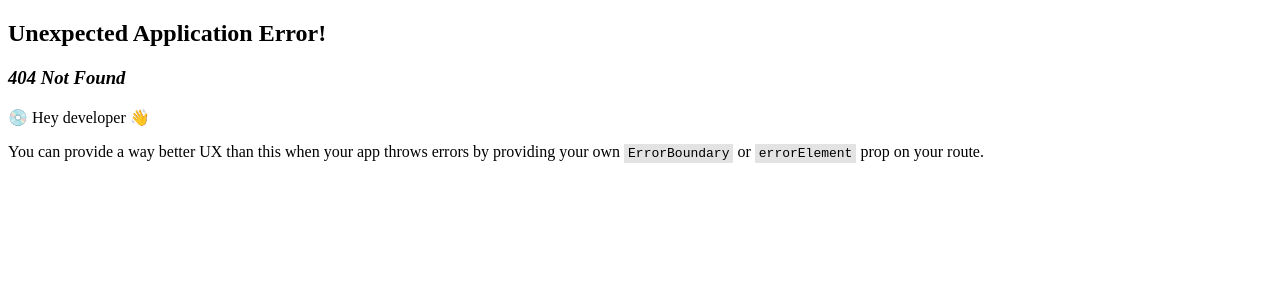
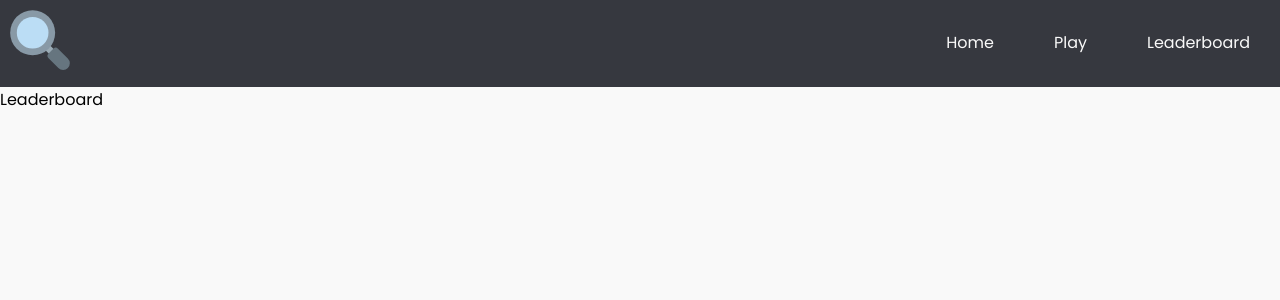
Before and after one commit to chadjcampbell/scavenger, a React (Vite) app: page /leaderboard in a window 1280 px wide. Before the commit this address had no page. Shown: the top 300 px of the page. Built offline with nearby package versions, Linux system fonts and the light colour scheme.

Commit message:
build Navbar and style

```diff
--- /dev/null
+++ b/src/components/Navbar.tsx
@@ -0,0 +1,51 @@
+import { useRef } from "react";
+import { Link } from "react-router-dom";
+
+const Navbar = () => {
+  const menuRef = useRef<HTMLInputElement | null>(null);
+
+  const closeMenu = () => {
+    const menu = menuRef.current as HTMLInputElement;
+    menu && (menu.checked = false);
+  };
+
+  return (
+    <header className="header">
+      <Link to={`/`} className="logo">
+        <img src="./magnifyingGlass.svg" alt="logo" />
+      </Link>
+
+      <input
+        ref={menuRef}
+        className="side-menu"
+        type="checkbox"
+        id="side-menu"
+      />
+      <label className="hamb" htmlFor="side-menu">
+        <span className="hamb-line"></span>
+      </label>
+
+      <nav className="nav">
+        <ul className="menu">
+          <li>
+            <Link onClick={closeMenu} to={`/home`}>
+              Home
+            </Link>
+          </li>
+          <li>
+            <Link onClick={closeMenu} to={`/play`}>
+              Play
+            </Link>
+          </li>
+          <li>
+            <Link onClick={closeMenu} to={`/leaderboard`}>
+              Leaderboard
+            </Link>
+          </li>
+        </ul>
+      </nav>
+    </header>
+  );
+};
+
+export default Navbar;
--- a/src/index.css
+++ b/src/index.css
@@ -0,0 +1,133 @@
+@import url("https://fonts.googleapis.com/css2?family=Poppins:wght@400;700&display=swap"); /* import font */
+
+:root {
+  --white: #f9f9f9;
+  --black: #36383f;
+  --gray: #85888c;
+} /* variables*/
+
+/* Reset */
+* {
+  margin: 0;
+  padding: 0;
+  box-sizing: border-box;
+}
+body {
+  background-color: var(--white);
+  font-family: "Poppins", sans-serif;
+}
+a {
+  text-decoration: none;
+}
+ul {
+  list-style: none;
+}
+
+/* Header */
+.header {
+  background-color: var(--black);
+  box-shadow: 1px 1px 5px 0px var(--grey);
+  position: sticky;
+  width: 100%;
+}
+/* Logo */
+.logo img {
+  display: inline-block;
+  color: var(--white);
+  height: 60px;
+  margin: 10px;
+}
+
+/* Nav menu */
+.nav {
+  width: 100%;
+  height: 100%;
+  position: fixed;
+  background-color: var(--black);
+  overflow: hidden;
+}
+.menu a {
+  display: block;
+  padding: 30px;
+  color: var(--white);
+}
+.menu a:hover {
+  background-color: var(--gray);
+}
+.nav {
+  max-height: 0;
+  transition: max-height 0.5s ease-out;
+}
+/* Menu Icon */
+.hamb {
+  cursor: pointer;
+  float: right;
+  padding: 40px 20px;
+} /* Style label tag */
+
+.hamb-line {
+  background: var(--white);
+  display: block;
+  height: 2px;
+  position: relative;
+  width: 24px;
+} /* Style span tag */
+
+.hamb-line::before,
+.hamb-line::after {
+  background: var(--white);
+  content: "";
+  display: block;
+  height: 100%;
+  position: absolute;
+  transition: all 0.2s ease-out;
+  width: 100%;
+}
+.hamb-line::before {
+  top: 5px;
+}
+.hamb-line::after {
+  top: -5px;
+}
+
+.side-menu {
+  display: none;
+} /* Hide checkbox */
+
+/* Toggle menu icon */
+.side-menu:checked ~ nav {
+  max-height: 100%;
+}
+.side-menu:checked ~ .hamb .hamb-line {
+  background: transparent;
+}
+.side-menu:checked ~ .hamb .hamb-line::before {
+  transform: rotate(-45deg);
+  top: 0;
+}
+.side-menu:checked ~ .hamb .hamb-line::after {
+  transform: rotate(45deg);
+  top: 0;
+}
+/* Responsiveness */
+@media (min-width: 768px) {
+  .nav {
+    max-height: none;
+    top: 0;
+    position: relative;
+    float: right;
+    width: fit-content;
+    background-color: transparent;
+  }
+  .menu li {
+    float: left;
+  }
+  .menu a:hover {
+    background-color: transparent;
+    color: var(--gray);
+  }
+
+  .hamb {
+    display: none;
+  }
+}
--- /dev/null
+++ b/src/routes/Home.tsx
@@ -0,0 +1,5 @@
+const Home = () => {
+  return <div id="home">Home</div>;
+};
+
+export default Home;
--- /dev/null
+++ b/src/routes/Leaderboard.tsx
@@ -0,0 +1,5 @@
+const Leaderboard = () => {
+  return <div id="leaderbaord">Leaderboard</div>;
+};
+
+export default Leaderboard;
--- /dev/null
+++ b/src/routes/Play.tsx
@@ -0,0 +1,5 @@
+const Play = () => {
+  return <div id="play">Play</div>;
+};
+
+export default Play;
--- /dev/null
+++ b/src/routes/Root.tsx
@@ -0,0 +1,13 @@
+import { Outlet } from "react-router-dom";
+import Navbar from "../components/Navbar";
+
+const Root = () => {
+  return (
+    <div id="root">
+      <Navbar />
+      <Outlet />
+    </div>
+  );
+};
+
+export default Root;
```
Also changed, not shown: src/main.tsx (+10 -1 lines).
